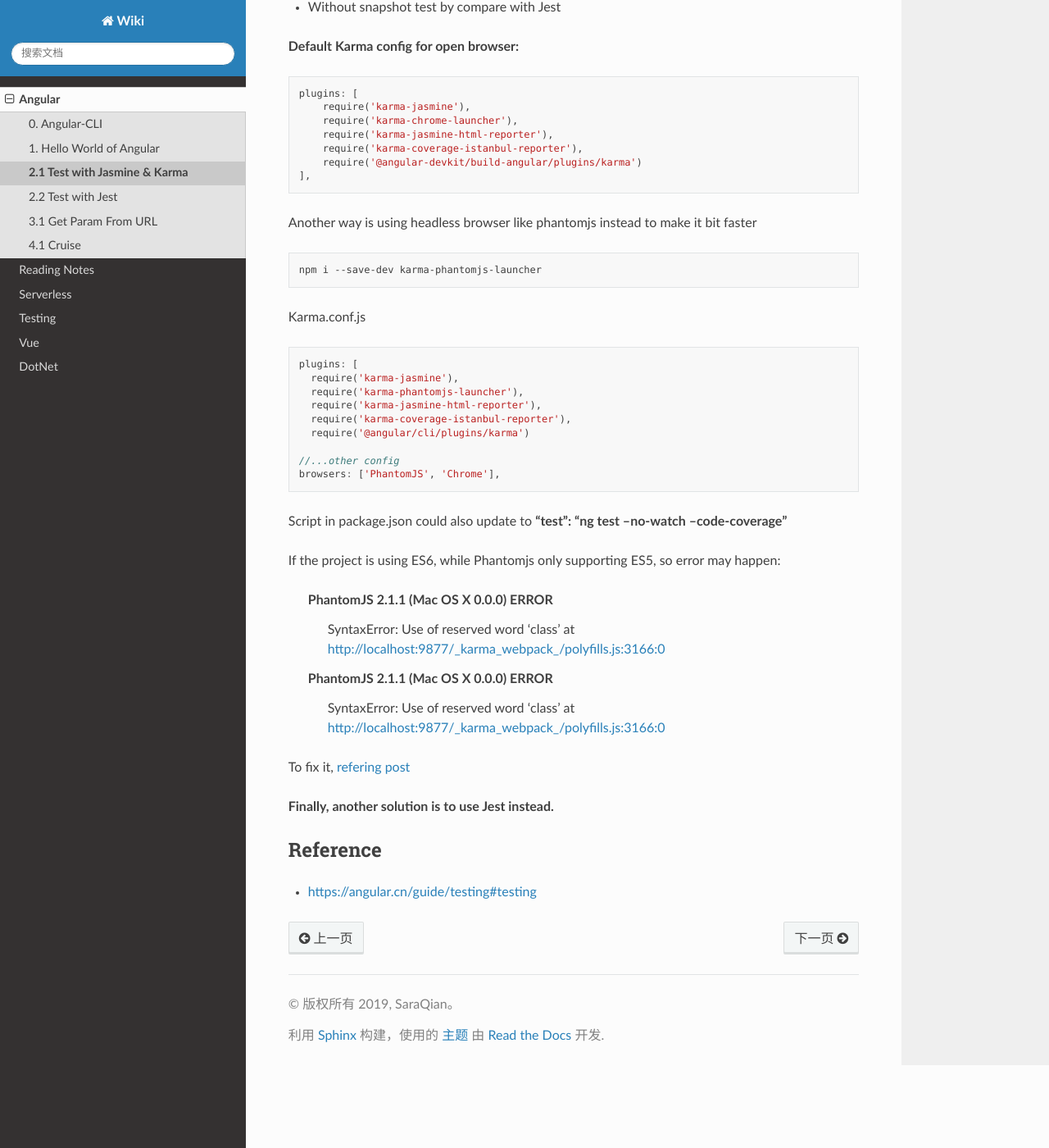
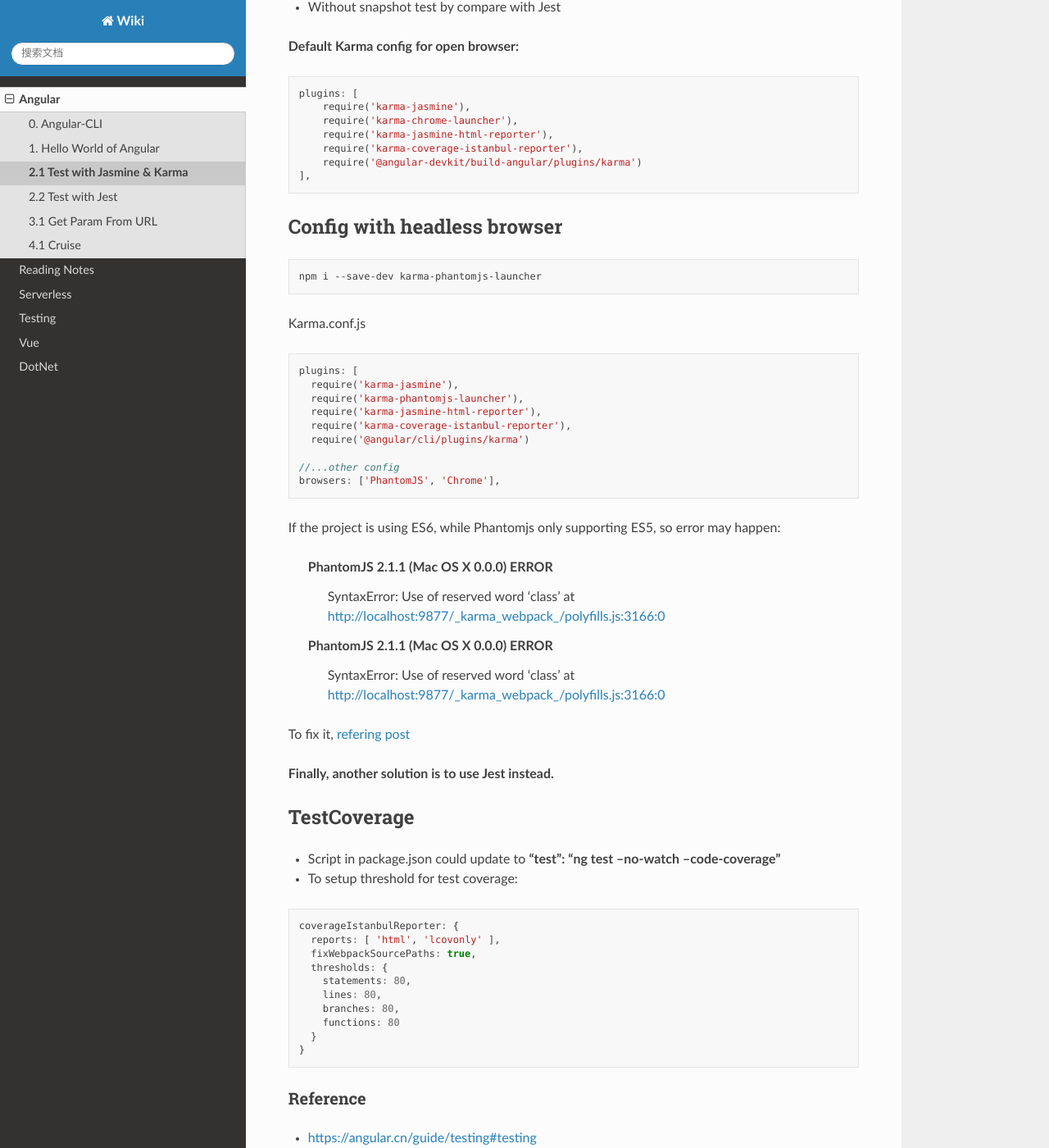
Before and after one commit to abigail830/Sphinx_wiki, a Sphinx documentation site: the page built from source/Angular/2_1_AngularTest.rst, in a window 1280 px wide and 1400 px high, scrolled down 871 px. Shown: the whole window at 82% size. Built offline with Sphinx 7.4.7 and the Read the Docs theme 2.0.0, drawn with Linux system fonts in a browser that asks for light colours.

Commit message:
Update 2_1_AngularTest.rst

```diff
--- a/source/Angular/2_1_AngularTest.rst
+++ b/source/Angular/2_1_AngularTest.rst
@@ -52,7 +52,8 @@ When 'ng test', Karma by default would trigger the browser to open, run the test
       require('@angular-devkit/build-angular/plugins/karma')
   ],
 
-Another way is using headless browser like phantomjs instead to make it bit faster
+Config with headless browser
+^^^^^^^^^^^^^^^^^^^^^^^^^^^^^^^^^^
 
 .. code-block:: bash
 
@@ -73,8 +74,6 @@ Karma.conf.js
   //...other config
   browsers: ['PhantomJS', 'Chrome'],
 
-Script in package.json could also update to  **"test": "ng test --no-watch --code-coverage"**
-
 If the project is using ES6, while Phantomjs only supporting ES5, so error may happen:
 
   PhantomJS 2.1.1 (Mac OS X 0.0.0) ERROR
@@ -90,6 +89,26 @@ To fix it, `refering post <https://stackoverflow.com/questions/29736114/how-to-u
 **Finally, another solution is to use Jest instead.**
 
 
+TestCoverage
+^^^^^^^^^^^^^^^^^
+
+* Script in package.json could update to  **"test": "ng test --no-watch --code-coverage"**
+* To setup threshold for test coverage:
+
+.. code-block:: javascript
+
+  coverageIstanbulReporter: {
+    reports: [ 'html', 'lcovonly' ],
+    fixWebpackSourcePaths: true,
+    thresholds: {
+      statements: 80,
+      lines: 80,
+      branches: 80,
+      functions: 80
+    }
+  }
+
+
 Reference
 -------------
 
```
